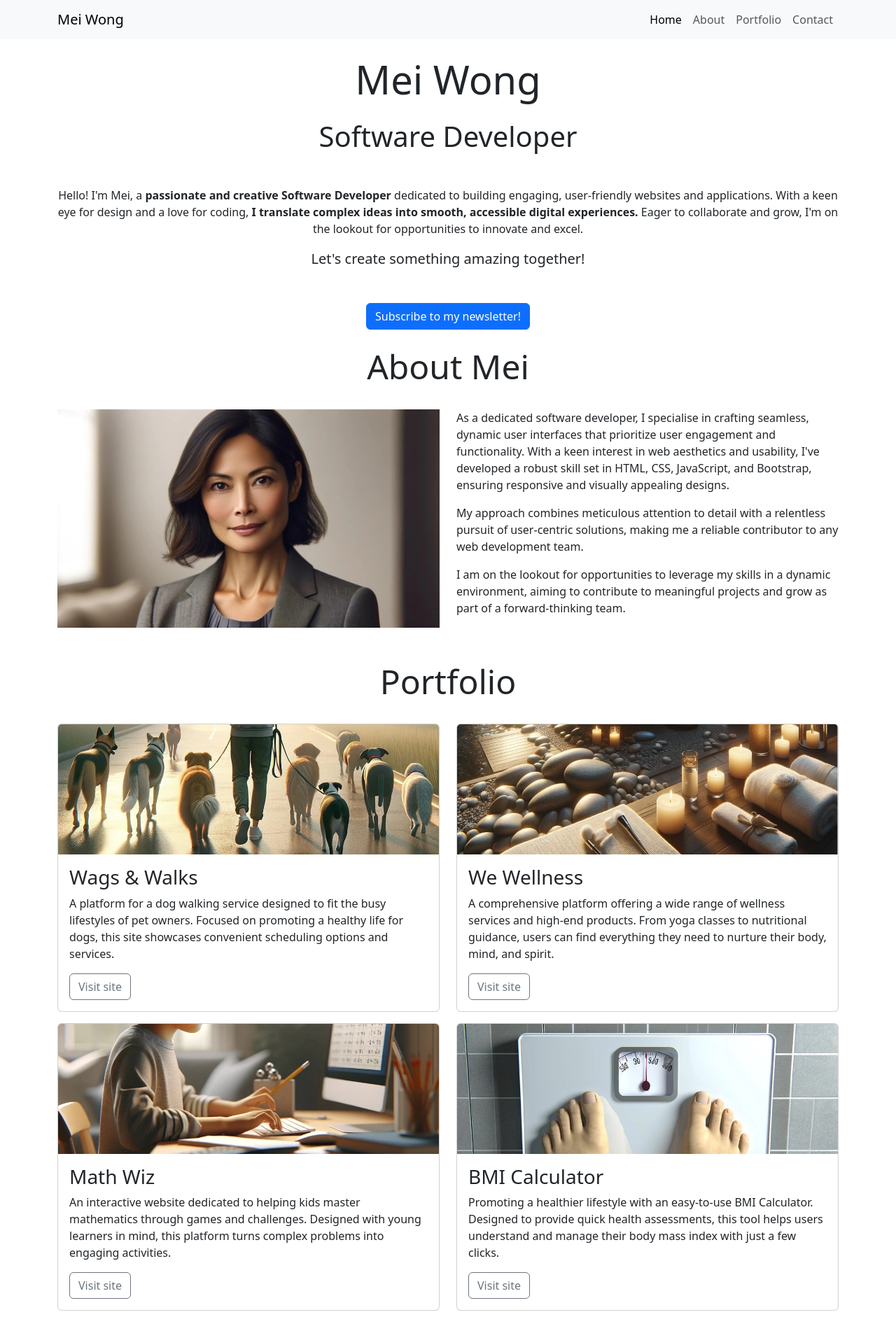
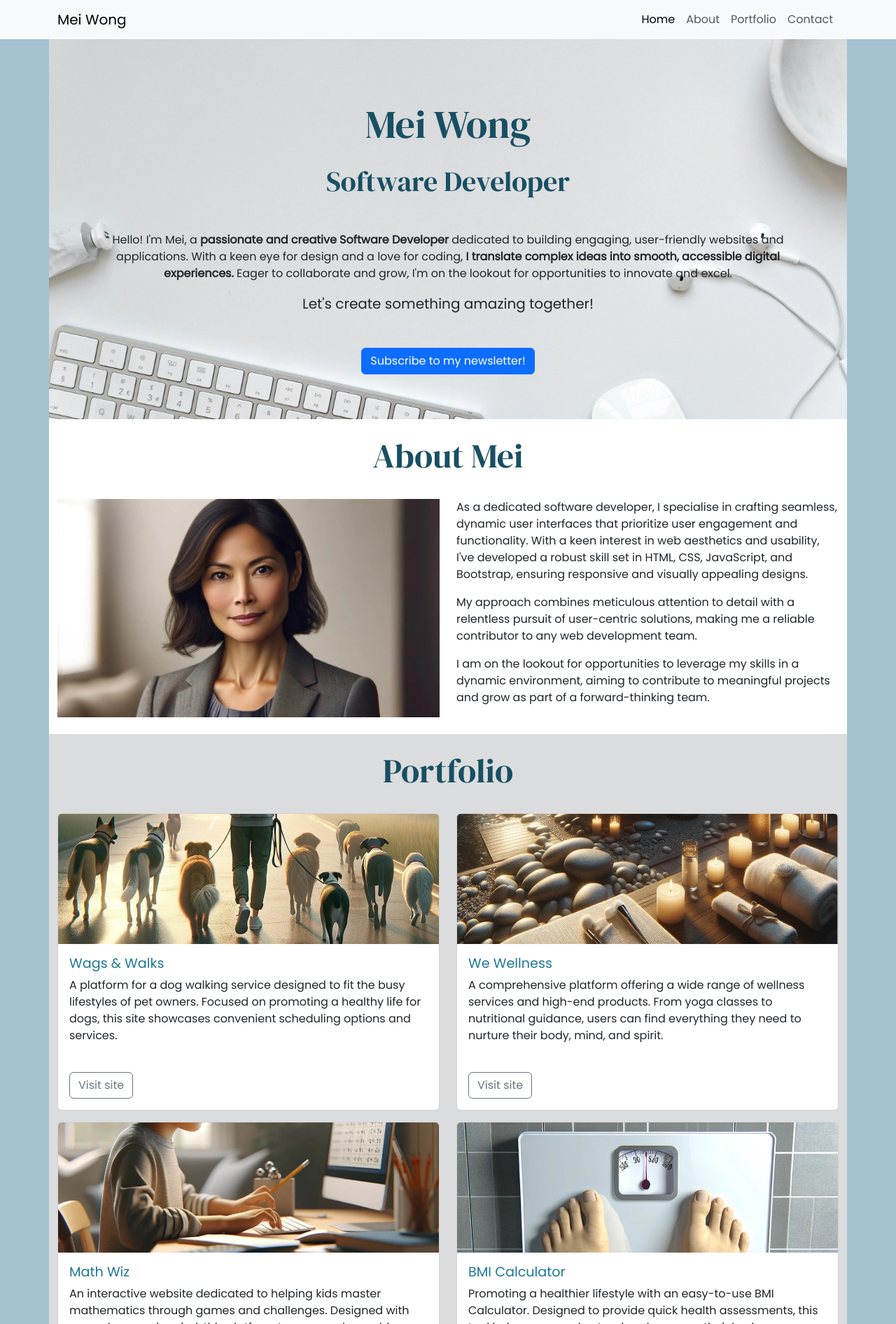
Before and after one commit to wouter-codes/mei-wong, a plain HTML site: page index.html in a window 1280 px wide. Shown: the top 1892 px of the page at 70% size. Drawn offline with nearby package versions, Linux system fonts and the light colour scheme.

Commit message:
Customised CSS to enhance bootstrap

```diff
--- /dev/null
+++ b/assets/css/style.css
@@ -0,0 +1,73 @@
+/*
+    #a4c2d1; egg blue
+    #dbdcde; light grey
+    #1f7798; mid-blue
+    #184f63; dark-blue
+*/
+
+/* global styles */
+
+@import url("https://fonts.googleapis.com/css2?family=DM+Serif+Display:ital@0;1&family=Poppins&display=swap");
+
+body {
+    font-family: Poppins, sans-serif;
+    background-color: #a4c2d1;
+}
+
+h1,
+h2 {
+    font-family: "DM Serif Display", serif;
+    color: #184f63;
+}
+
+/* Hero section */
+#hero {
+    background: url(../images/background.webp) no-repeat 50% 70% / cover;
+    background-color: lightgrey;
+    min-height: 500px;
+    padding: 5% 7%;
+}
+/* `background:`
+				     `red                      background-color
+				     `url(sunset.jpg)          background-image
+				     `top center / 200px 200px background-position / background-size` --> *Note how position and size are separated by `/`*
+				     `no-repeat                background-repeat
+				     `fixed;                   background-attachment
+					`} */
+
+/* About section */
+#about {
+    background-color: white;
+}
+
+/* Portfolio section */
+#portfolio {
+    background-color: #dbdcde;
+}
+
+#portfolio .card-title {
+    color: #1f7798;
+    font-size: 1.2rem;
+}
+
+#portfolio .btn-outline-secondary:hover {
+    background-color: #1f7798;
+}
+
+#portfolio .card-text {
+    min-height: 120px;
+}
+
+/* Contact section */
+#contact {
+    background-color: white;
+}
+
+/* Media queries */
+
+/* Use Bootstrap breakpoint for XL screens */
+@media and screen (min-width: 1200px) {
+    #portfolio .card-text {
+        min-height: auto;
+    }
+}
--- a/index.html
+++ b/index.html
@@ -8,6 +8,9 @@
     <!-- Bootstrap CSS Link -->
     <link href="https://cdn.jsdelivr.net/npm/bootstrap@5.3.3/dist/css/bootstrap.min.css" rel="stylesheet"
         integrity="sha384-QWTKZyjpPEjISv5WaRU9OFeRpok6YctnYmDr5pNlyT2bRjXh0JMhjY6hW+ALEwIH" crossorigin="anonymous">
+
+    <!-- Custom CSS Link -->
+    <link rel="stylesheet" href="assets/css/style.css">
 </head>
 
 <body>
```
Also changed, not shown: assets/images/background.webp (added).
